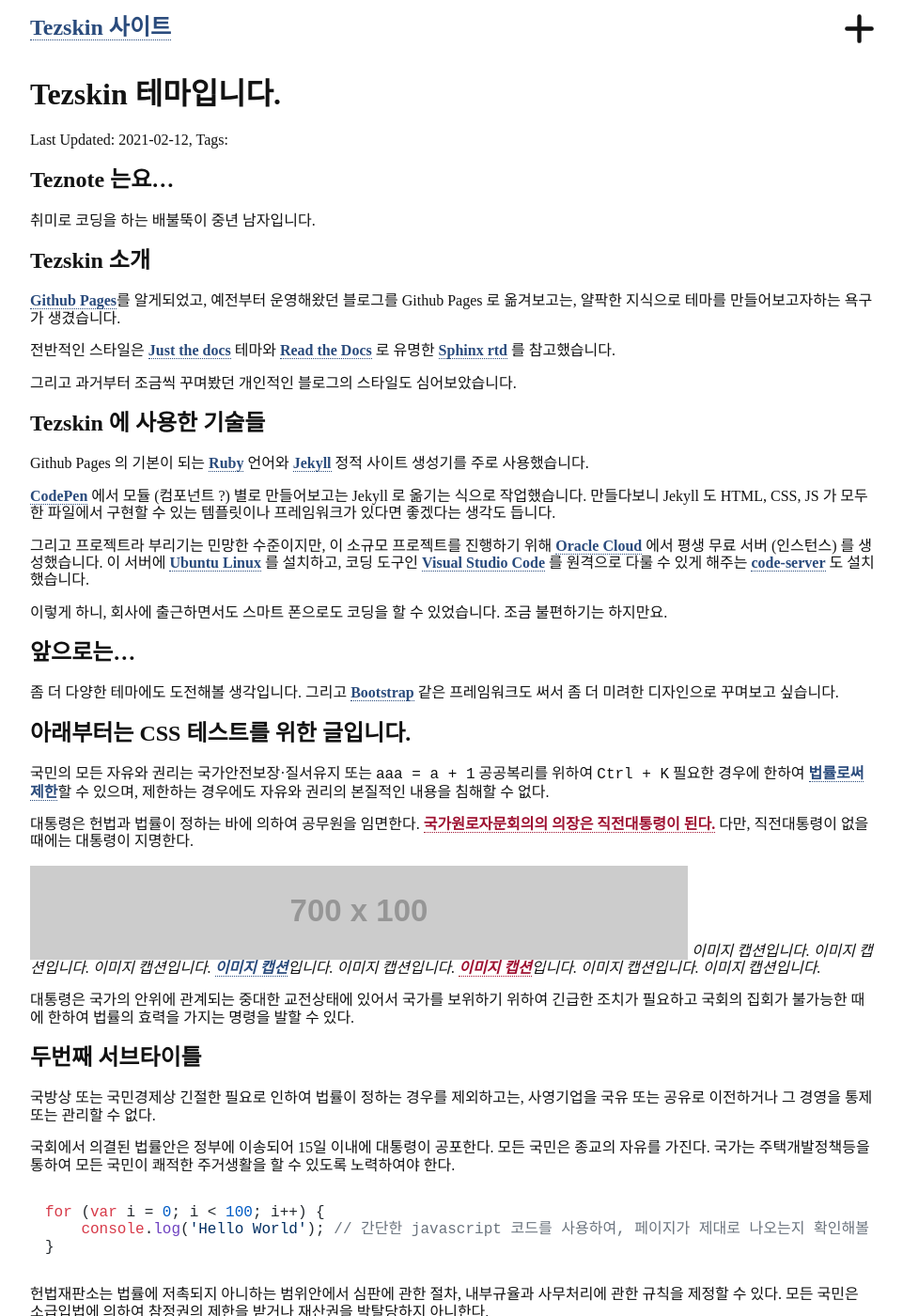
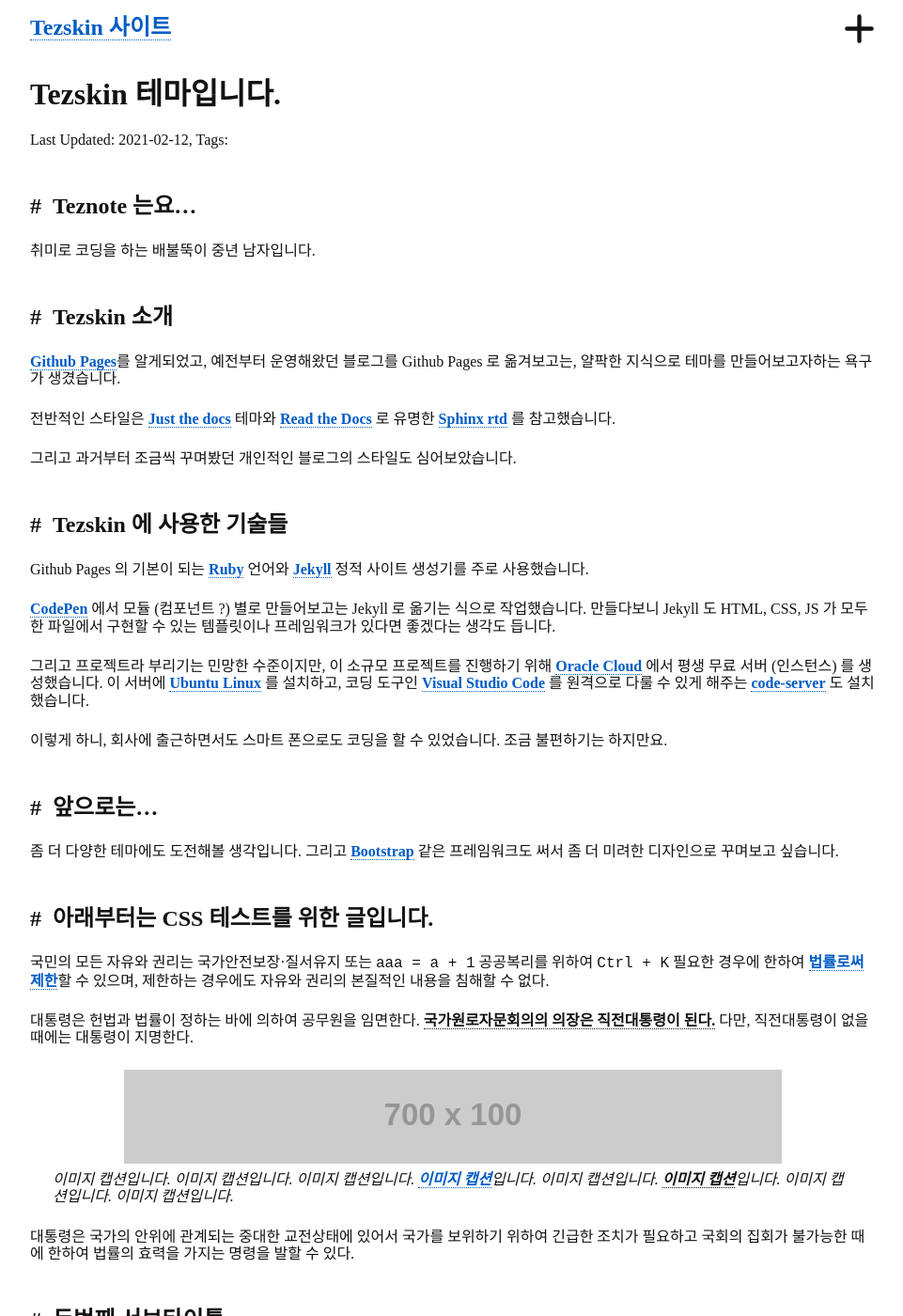
Before and after one commit to teznote/tezskin, a Jekyll site: the page built from index.md, in a window 1280 px wide and 1400 px high. Shown: the whole window at 94% size, without its empty margins (158-1119 px from the left). Built offline with Jekyll 4.4.1, drawn with Linux system fonts in a browser that asks for light colours; nearby versions of some CDN libraries; some web fonts are replaced; a style sheet for code colours, icons or effects is not loaded.

Commit message:
Update style4.scss

```diff
--- a/assets/style4.scss
+++ b/assets/style4.scss
@@ -6,8 +6,8 @@ $max-width: 900px;
 $color: #121212;
 $bg-color: #ffffff;
 $nav-bg-color: #edf1ff;
-$a-color: #2A4B7C;
-$b-color: #9E1030;
+$a-color: #005cc5;
+$b-color: #d73a49;
 $c-color: #cccccc;
 
 * {
@@ -104,6 +104,90 @@ b, strong {
     padding-top: #{$top-height};
 }
 
+.page-main {
+    h1 {
+        font-size: 2rem;
+        margin: 1.5rem 0;
+        line-height: 1.2;
+        &:before {
+            content: "≫";
+            display: inline-block;
+            width: 1.5rem;
+        }
+    }
+    .page-meta {
+        margin: -1.5rem 0 1.5rem 0;
+        color: var(--c-color);
+    }
+    h2 {
+        font-size: 1.5rem;
+        margin: 3rem 0 1.5rem 0;
+        &:before {
+            content: "#";
+            display: inline-block;
+            width: 1.5rem;
+        }
+    }
+    h3 {
+        font-size: 1rem;
+        margin: 1.5rem 0;
+    }
+    img {
+        display: block;
+        margin: 1.5rem auto;
+        max-width: 100%;
+        & ~ em {
+            display: block;
+            margin: -1rem 1.5rem 1.5rem 1.5rem;
+            color: var(--c-color);
+        }
+    }
+    b, strong {
+        color: var(--b-color);
+        border-bottom: 1px dotted;
+        font-weight: 800;
+    }
+    pre, code, kbd, samp {
+        font-family: 'Hack', 'NanumSquareRound', monospace;
+    }
+    p, pre, ul {
+        margin: 1.5rem 0;
+        & > code, kbd, samp {
+            padding: 0 !important;
+            font-size: 1rem;
+            font-weight: 400;
+            color: var(--a-color);
+            background-color: var(--box-bg-color);
+        }
+    }
+    p[class], pre, ul {
+        background-color: var(--box-bg-color);
+        padding: .5rem 1.5rem;
+        border-left-width: .5rem;
+        border-left-style: solid;
+        border-color: var(--a-color);
+        &:before {
+            content: ':' attr(class);
+            display: block;
+            color: var(--a-color);
+            text-transform: uppercase;
+            font-weight: 800;
+            font-style: italic;
+            margin: .5rem 0;
+        }
+    }
+    ul {
+        li {
+            margin-left: 1.5rem;
+            &:before {
+                content: "+";
+                display: inline-block;
+                width: 1.5rem;
+                margin-left: -1.5rem;
+            }
+        }
+    }
+}
 
 
 /*
```
